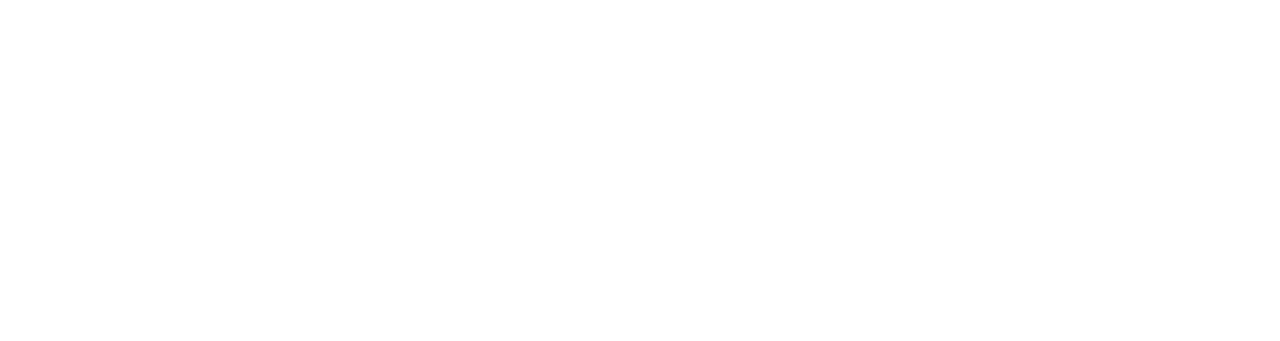
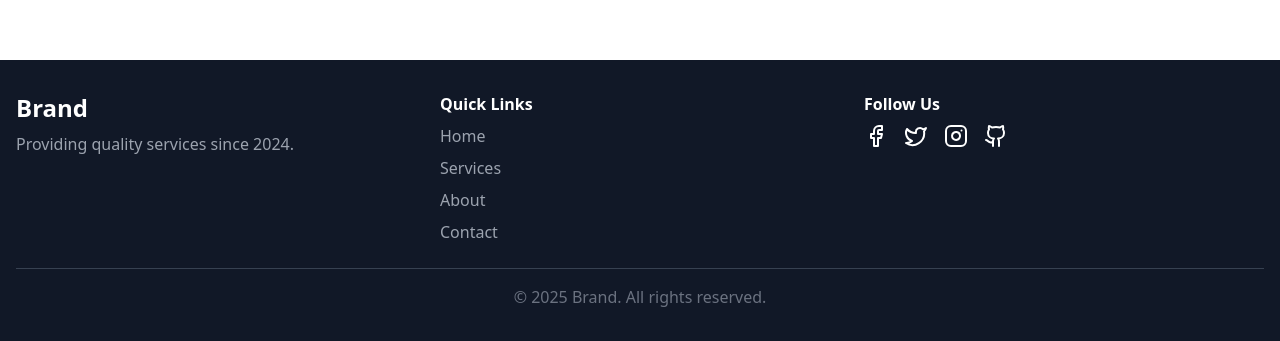
Before and after one commit to ekramul28/To-do-app-client, a React (Vite) app: page / in a window 1280 px wide. Shown: the part 804-1145 px from the top of the page. Before the commit the page ends 800 px from the top, so only its background shows below. Built offline with nearby package versions, Linux system fonts and the light colour scheme.

Commit message:
add footer components

```diff
--- a/src/App.tsx
+++ b/src/App.tsx
@@ -1,3 +1,4 @@
+import Footer from "./components/share/Footer";
 import Navbar from "./components/share/Header";
 import Todo from "./pages/Todo";
 
@@ -6,6 +7,7 @@
     <>
       <Navbar />
       <Todo></Todo>
+      <Footer />
     </>
   );
 }
--- a/src/components/share/Footer.tsx
+++ b/src/components/share/Footer.tsx
@@ -1,7 +1,85 @@
-import React from "react";
+import { Link } from "react-router-dom"; // If using React Router
+import { Facebook, Twitter, Instagram, Github } from "lucide-react";
 
 const Footer = () => {
-  return <div></div>;
+  return (
+    <footer className="bg-gray-900 text-white py-8 mt-16">
+      <div className="container mx-auto px-4">
+        <div className="grid grid-cols-1 md:grid-cols-3 gap-6 text-center md:text-left">
+          {/* Logo & Description */}
+          <div>
+            <h2 className="text-2xl font-bold">Brand</h2>
+            <p className="text-gray-400 mt-2">
+              Providing quality services since 2024.
+            </p>
+          </div>
+
+          {/* Navigation Links */}
+          <div className="flex flex-col space-y-2">
+            <h3 className="font-semibold">Quick Links</h3>
+            <Link to="/" className="text-gray-400 hover:text-white">
+              Home
+            </Link>
+            <Link to="/services" className="text-gray-400 hover:text-white">
+              Services
+            </Link>
+            <Link to="/about" className="text-gray-400 hover:text-white">
+              About
+            </Link>
+            <Link to="/contact" className="text-gray-400 hover:text-white">
+              Contact
+            </Link>
+          </div>
+
+          {/* Social Media */}
+          <div>
+            <h3 className="font-semibold">Follow Us</h3>
+            <div className="flex justify-center md:justify-start gap-4 mt-2">
+              <a
+                href="https://facebook.com"
+                target="_blank"
+                rel="noopener noreferrer"
+              >
+                <Facebook
+                  size={24}
+                  className="hover:text-blue-500 transition"
+                />
+              </a>
+              <a
+                href="https://twitter.com"
+                target="_blank"
+                rel="noopener noreferrer"
+              >
+                <Twitter size={24} className="hover:text-blue-400 transition" />
+              </a>
+              <a
+                href="https://instagram.com"
+                target="_blank"
+                rel="noopener noreferrer"
+              >
+                <Instagram
+                  size={24}
+                  className="hover:text-pink-500 transition"
+                />
+              </a>
+              <a
+                href="https://github.com"
+                target="_blank"
+                rel="noopener noreferrer"
+              >
+                <Github size={24} className="hover:text-gray-300 transition" />
+              </a>
+            </div>
+          </div>
+        </div>
+
+        {/* Copyright */}
+        <div className="text-center text-gray-500 mt-6 border-t border-gray-700 pt-4">
+          &copy; {new Date().getFullYear()} Brand. All rights reserved.
+        </div>
+      </div>
+    </footer>
+  );
 };
 
 export default Footer;
```
Also changed, not shown: src/pages/About/About.tsx (added).
